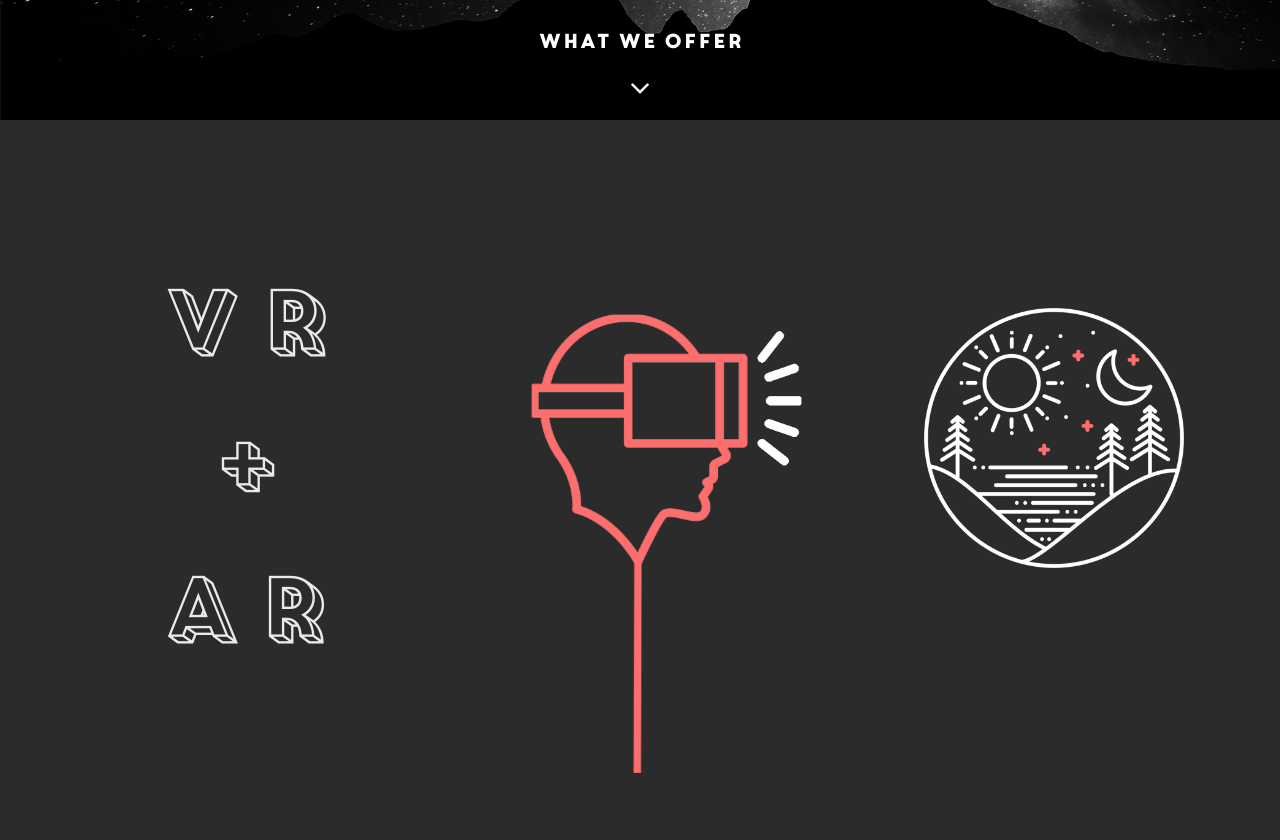
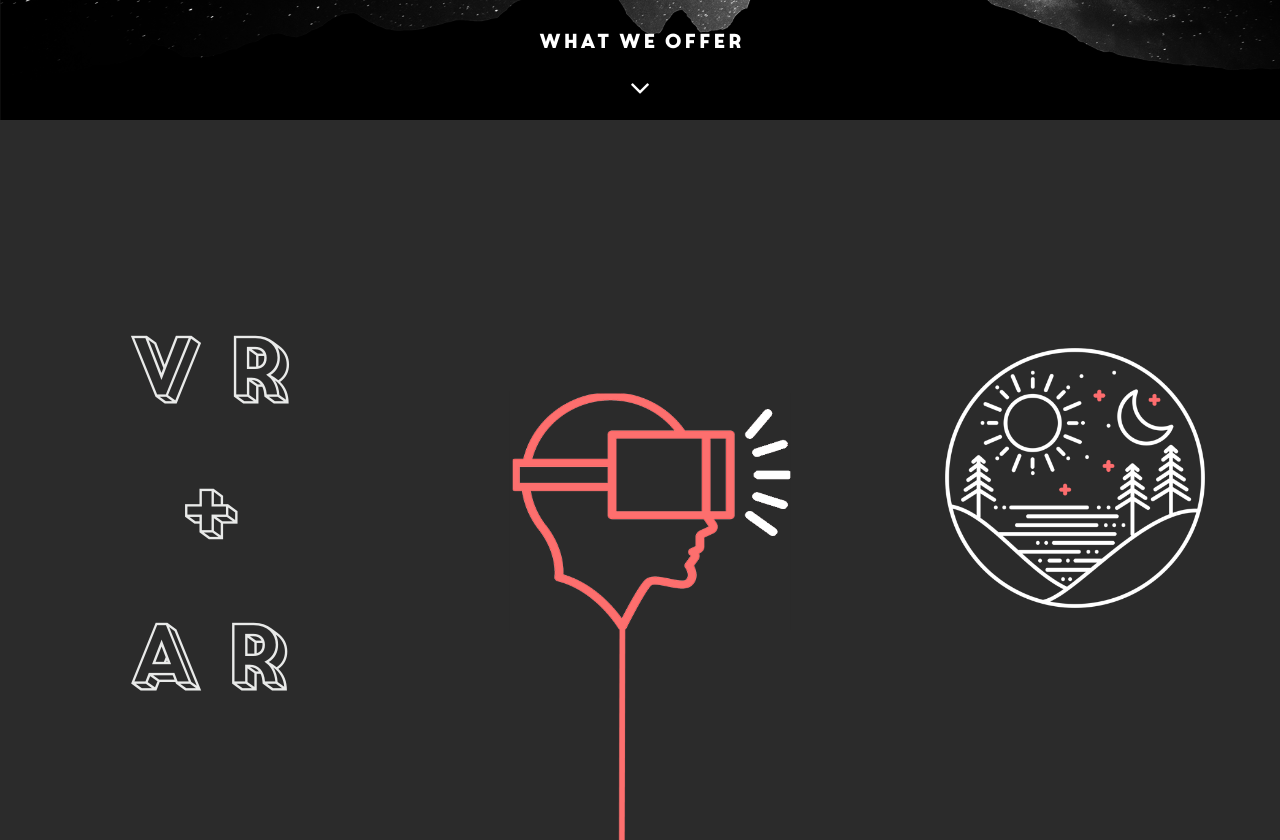
Before and after one commit to Catatek/engagitech, a React (Create React App) app: page / in a window 1280 px wide. Shown: the part 680-1520 px from the top of the page. Built offline with nearby package versions, Linux system fonts and the light colour scheme.

Commit message:
Panel2 alignment

```diff
--- a/src/components/Panel2/Panel2.css
+++ b/src/components/Panel2/Panel2.css
@@ -9,6 +9,7 @@
   align-items: center;
   background-color: #2b2b2b;
   height: 90vh;
+  padding-left: 3em;
 }
 
 .vrText {
@@ -16,9 +17,6 @@
   flex-direction: column;
   align-items: center;
   margin-top: 4em;
-  position: absolute;
-  left: 10em;
-  bottom: -35em;
   letter-spacing: 1.3em;
 }
 
@@ -31,36 +29,18 @@
 
 
 .headset {
-  width: 277px;
-  height: 257px;
-  position: absolute;
-  bottom: -28em;
-  left: 33em;
+  width: 285px;
+  height: 450px;
 }
 
 .globe {
   width: 260px;
   height: 260px;
-  position: absolute;
-  right: 6em;
-  bottom: -28em;
-}
-
-.globeContainer {
 }
 
 .headsetContainer {
   display: flex;
-  justify-content: center;
   flex-direction: column;
-  align-items: center;
+  align-self: flex-end;
+  margin-left: 3em;
 }
-
-
-#line {
-  height: 220px;
-  width: 9px;
-  position: absolute;
-  bottom: -40.8em;
-  left: 39.55em;
-}
--- a/src/components/Panel2/Panel2.jsx
+++ b/src/components/Panel2/Panel2.jsx
@@ -1,7 +1,7 @@
 import React, { Component } from 'react';
 import './Panel2.css';
 
-import headset from '../../Assets/vrHeadset.png';
+import headset from '../../Assets/vrHeadset2.png';
 import globe from '../../Assets/vrGlobe.png';
 import line from '../../Assets/line.png';
 
@@ -16,7 +16,6 @@ class Panel2 extends Component {
         </div>
         <div className="headsetContainer">
           <img className="headset" src={headset} alt="" />
-          <img id="line" src={line} alt="" />
         </div>
         <div className="globeContainer">
           <img className="globe" src={globe} alt="" />
```
Also changed, not shown: src/Assets/vrHeadset2.png (added), src/assets/vrHeadset.png (deleted).
